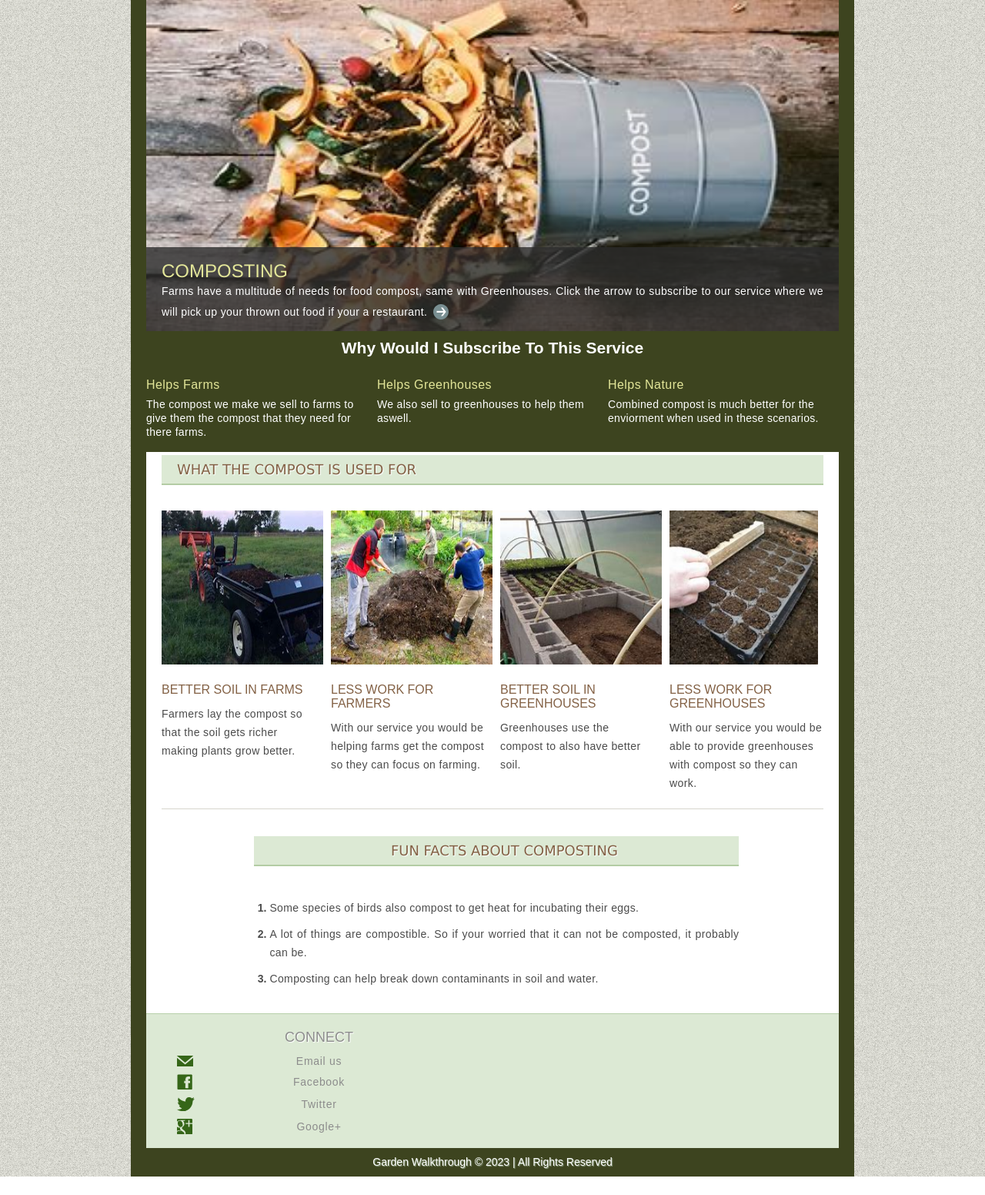
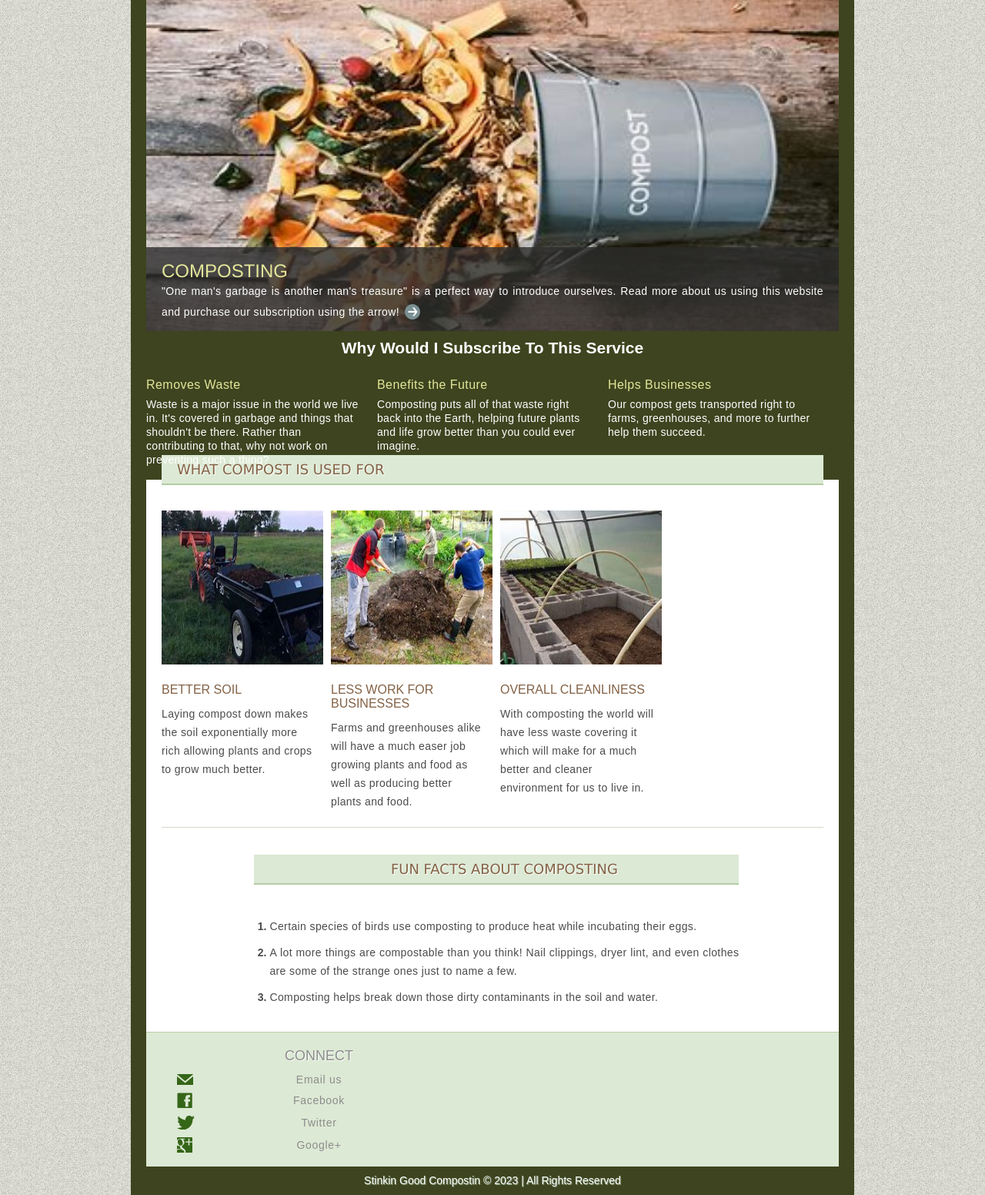
Before and after one commit to Stinkin-good-compostin/Stinkin-good-compostin, a Flask app: page / in a window 1280 px wide. Shown: the part 152-1704 px from the top of the page at 77% size. Before the commit the page ends 1680 px from the top, so only its background shows below. Run offline with Flask 3, Linux system fonts and the light colour scheme.

Commit message:
new text

```diff
--- a/templates/contact.html
+++ b/templates/contact.html
@@ -2,7 +2,7 @@
 <html>
 <head>
 	<meta charset="UTF-8">
-	<title>Contact - Garden Walkthrough Website Template</title>
+	<title>Stinkin Good Compostin</title>
 	<link rel="stylesheet" type="text/css" href="{{ url_for('static', filename='css/style.css') }}">
 </head>
 <body>
@@ -34,7 +34,7 @@
 				<h1>Contact</h1>
 				<form action="{{ url_for('index') }}">
 					<p>
-						Have concerns about our service? Send your concerns here or message us on our media's down below. These concerns can be anything from not receiving a garbage bin, or trucks not arriving on time. If you are experiencing these issues or anything else concerning let us know immediately.
+						Have concerns about our service? Send them our way below or by using the links provided. Anything from truck times, more information, questions about getting started, or even questions for recurring users, send them our way!
 					</p>
 					<label for="name"><span>Name:</span><span>
 						<input type="text" id="name">
@@ -66,7 +66,7 @@
 				</div>
 			</div>
 			<p>
-				Garden Walkthrough &copy; 2023  | All Rights Reserved
+				Stinkin Good Compostin &copy; 2023  | All Rights Reserved
 			</p>
 		</div>
 	</div>
--- a/templates/index.html
+++ b/templates/index.html
@@ -3,7 +3,7 @@
 <html>
 <head>
 	<meta charset="UTF-8">
-	<title>Garden Walkthrough Website Template</title>
+	<title>Stinkin Good Compostin</title>
 	<link rel="stylesheet" type="text/css" href="{{ url_for('static', filename='css/style.css') }}">
 </head>
 <body>
@@ -37,61 +37,54 @@
 					<div>
 						<h1><a>Composting</a></h1>
 						<p>
-							Farms have a multitude of needs for food compost, same with Greenhouses. Click the arrow to subscribe to our service where we will pick up your thrown out food if your a restaurant. <a href="subscriptions.html" class="continue"></a>
+							"One man's garbage is another man's treasure" is a perfect way to introduce ourselves. Read more about us using this website and purchase our subscription using the arrow! <a href="subscriptions.html" class="continue"></a>
 						</p>
 					</div>
 				</div>
 				<h2>Why Would I Subscribe To This Service</h4>
 				<ul>
 					<li>
-						<h3><a href="{{ url_for('index') }}">Helps Farms</a></h3>
+						<h3><a href="{{ url_for('index') }}">Removes Waste</a></h3>
 						<p>
-							The compost we make we sell to farms to give them the compost that they need for there farms.
+							Waste is a major issue in the world we live in. It's covered in garbage and things that shouldn't be there. Rather than contributing to that, why not work on preventing such a thing?
 						</p>
 					</li>
 					<li>
-						<h3><a href="{{ url_for('index') }}">Helps Greenhouses</a></h3>
+						<h3><a href="{{ url_for('index') }}">Benefits the Future</a></h3>
 						<p>
-							We also sell to greenhouses to help them aswell.
+							Composting puts all of that waste right back into the Earth, helping future plants and life grow better than you could ever imagine.
 						</p>
 					</li>
 					<li class="last">
-						<h3><a href="{{ url_for('index') }}">Helps Nature</a></h3>
+						<h3><a href="{{ url_for('index') }}">Helps Businesses</a></h3>
 						<p>
-							Combined compost is much better for the enviorment when used in these scenarios.
+							Our compost gets transported right to farms, greenhouses, and more to further help them succeed.
 						</p>
 					</li>
 				</ul>
 			</div>
 			<div class="body">
-				<h1>What the compost is used for</h1>
+				<h1>What Compost Is Used For</h1>
 				<ul>
 					<li>
 						<a><img class="CompEx" src="{{ url_for('static', filename='images/CompostEx1.jpg') }}" alt="Image"></a>
-						<h2>Better soil in farms</h2>
+						<h2>Better Soil</h2>
 						<p>
-							Farmers lay the compost so that the soil gets richer making plants grow better.
+							Laying compost down makes the soil exponentially more rich allowing plants and crops to grow much better.
 						</p>
 					</li>
 					<li>
 						<a><img class="CompEx" src="{{ url_for('static', filename='images/CompostEx2.jpg') }}" alt="Image"></a>
-						<h2>Less work for farmers</h2>
+						<h2>Less Work for Businesses</h2>
 						<p>
-							With our service you would be helping farms get the compost so they can focus on farming.
+							Farms and greenhouses alike will have a much easer job growing plants and food as well as producing better plants and food.
 						</p>
 					</li>
 					<li>
 						<a><img class="CompEx" src="{{ url_for('static', filename='images/CompostEx3.jpg') }}" alt="Image"></a>
-						<h2>Better soil in greenhouses</h2>
+						<h2>Overall Cleanliness</h2>
 						<p>
-							Greenhouses use the compost to also have better soil.
-						</p>
-					</li>
-					<li>
-						<a><img class="CompEx" src="{{ url_for('static', filename='images/CompostEx4.jpg') }}" alt="Image"></a>
-						<h2>Less work for greenhouses</h2>
-						<p>
-							With our service you would be able to provide greenhouses with compost so they can work.
+							With composting the world will have less waste covering it which will make for a much better and cleaner environment for us to live in.
 						</p>
 					</li>
 				</ul>
@@ -102,17 +95,17 @@
 					<ol>
 						<li>
 							<p>
-								Some species of birds also compost to get heat for incubating their eggs.
+								Certain species of birds use composting to produce heat while incubating their eggs.
 							</p>
 						</li>
 						<li>
 							<p>
-								A lot of things are compostible. So if your worried that it can not be composted, it probably can be.
+								A lot more things are compostable than you think! Nail clippings, dryer lint, and even clothes are some of the strange ones just to name a few.
 							</p>
 						</li>
 						<li>
 							<p>
-								Composting can help break down contaminants in soil and water.
+								Composting helps break down those dirty contaminants in the soil and water.
 							</p>
 						</li>
 					</ol>
@@ -130,7 +123,7 @@
 				</div>
 			</div>
 			<p>
-				Garden Walkthrough &copy; 2023  | All Rights Reserved
+				Stinkin Good Compostin &copy; 2023  | All Rights Reserved
 			</p>
 		</div>
 	</div>
--- a/templates/subscriptions.html
+++ b/templates/subscriptions.html
@@ -3,7 +3,7 @@
 <html>
 <head>
 	<meta charset="UTF-8">
-	<title>About - Garden Walkthrough Website Template</title>
+	<title>Stinkin Good Compostin</title>
 	<link rel="stylesheet" type="text/css" href="{{ url_for('static', filename='css/style.css') }}">
 </head>
 <body>
@@ -73,7 +73,7 @@
 				</div>
 			</div>
 			<p>
-				Garden Walkthrough &copy; 2023  | All Rights Reserved
+				Stinkin Good Compostin &copy; 2023  | All Rights Reserved
 			</p>
 		</div>
 	</div>
```
Also changed, not shown: templates/about.html (+5 -5 lines), templates/delete.html (added, +10 -0 lines).
